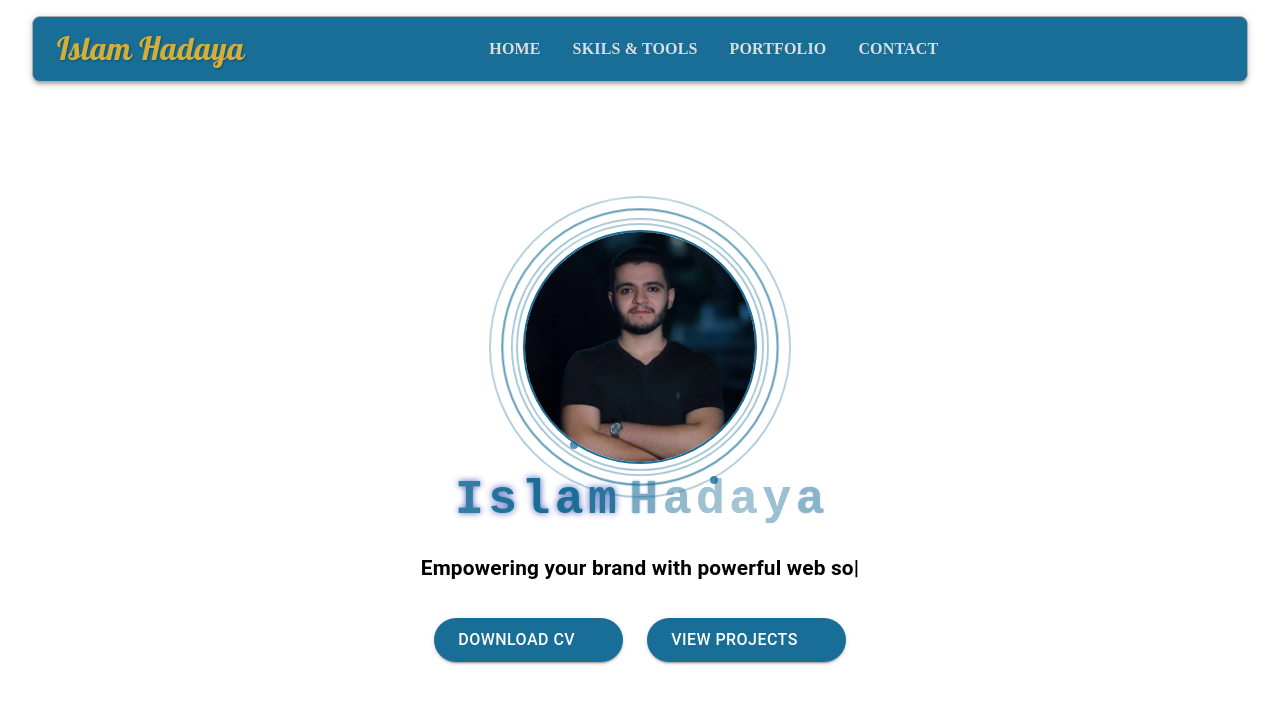
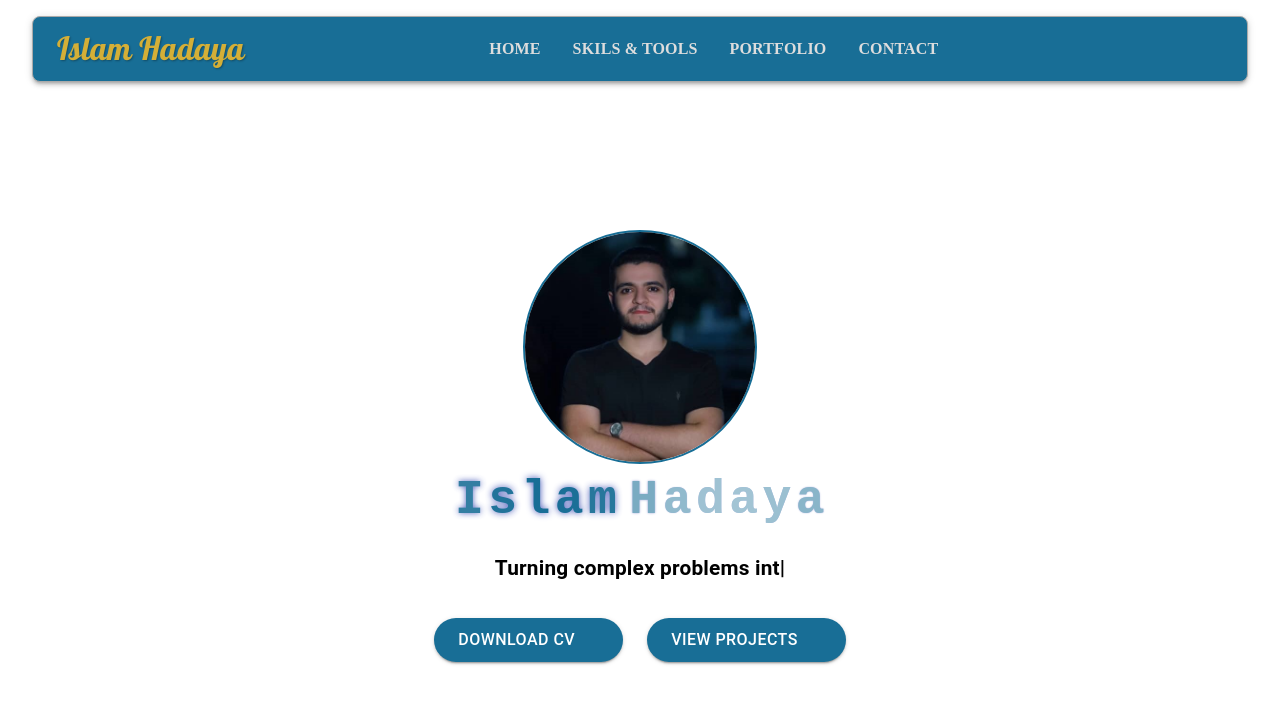
Before and after one commit to eslam-cmd/my-profile-personal-nextjs, a Next.js app: page /home in a window 1280 px wide. Shown: the top 704 px of the page. Built offline with nearby package versions, Linux system fonts and the light colour scheme; some icons are missing; a web font is replaced by a local one.

Commit message:
update UI

```diff
--- a/src/components/mainsection/mainsection.jsx
+++ b/src/components/mainsection/mainsection.jsx
@@ -23,7 +23,7 @@ export default function MainSection({ toggleTheme, darkMode }) {
     avatarShadow: darkMode
       ? "0 6px 58px rgba(212, 175, 55, 0.3)"
       : "rgba(14, 124, 175, 1)",
-    nameColor:darkMode ? "#D4AF37" : "#186e96",
+    nameColor: darkMode ? "#D4AF37" : "#186e96",
     glowColor: "#3f51b5",
   };
 
@@ -100,86 +100,7 @@ export default function MainSection({ toggleTheme, darkMode }) {
             height: "20vh",
           }}
         >
-          {/* موجات صوتية متحركة حول الصورة */}
           <Box sx={{ position: "relative", display: "inline-block" }}>
-            {/* الموجات الخارجية */}
-            <Box
-              sx={{
-                position: "absolute",
-                top: "-20px",
-                left: "-20px",
-                right: "-20px",
-                bottom: "-20px",
-                borderRadius: "50%",
-                border: `2px solid ${darkMode ? "#D4AF37" : "#186e96"}`,
-                opacity: 0.6,
-                animation: `${pulse} 3s infinite ease-in-out`,
-              }}
-            />
-             <Box
-              sx={{
-                position: "absolute",
-                top: "-10px",
-                left: "-10px",
-                right: "-10px",
-                bottom: "-10px",
-                borderRadius: "50%",
-                border: `1px solid ${darkMode ? "#D4AF37" : "#186e96"}`,
-                opacity: 0.6,
-                animation: `${pulse} 3s infinite ease-in-out`,
-              }}
-            />
-            <Box
-              sx={{
-                position: "absolute",
-                top: "-5px",
-                left: "-5px",
-                right: "-5px",
-                bottom: "-5px",
-                borderRadius: "50%",
-                border: `.5px solid ${darkMode ? "#D4AF37" : "#186e96"}`,
-                opacity: 0.6,
-                animation: `${pulse} 3s infinite ease-in-out`,
-              }}
-            />
-            <Box
-              sx={{
-                position: "absolute",
-                top: "-30px",
-                left: "-30px",
-                right: "-30px",
-                bottom: "-30px",
-                borderRadius: "50%",
-                border: `.3px solid ${darkMode ? "#D4AF37" : "#186e96"}`,
-                opacity: 0.4,
-                animation: `${pulse} 4s infinite ease-in-out`,
-                animationDelay: "0.5s",
-              }}
-            />
-
-            {/* قضبان موسيقى متحركة */}
-            {[...Array(8)].map((_, i) => (
-              <Box
-                key={i}
-                sx={{
-                  position: "absolute",
-                  width: "4px",
-                  background: darkMode ?
-                    `linear-gradient(to top, #D4AF37, #FFD700, #D4AF37)` :
-                   ` linear-gradient(to top, #186e96, #2a9df4, #186e96)`,
-                  borderRadius: "2px",
-                  bottom: "50%",
-                  left: "50%",
-                  transformOrigin: "bottom center",
-                  transform: `translateX(-50%) rotate(${i * 45}deg)`,
-                  height: "15px",
-                  animation: `${musicBars} 1.5s infinite ease-in-out`,
-                  animationDelay: `${i * 0.2}s`,
-                  zIndex: -1,
-                }}
-              />
-            ))}
-
             <Avatar
               alt="Islam Hadaya"
               src="/logo/my-photo.jpg"
@@ -190,31 +111,12 @@ export default function MainSection({ toggleTheme, darkMode }) {
                 border: "2px solid ",
                 borderColor: colors.avatarBorder,
                 "&:hover": {
-                  boxShadow: "0 4px 12px rgba(204, 166, 42, 0.37)",
+                  boxShadow: "0 4px 12px rgba(204, 166, 42, 0.63)",
                 },
                 position: "relative",
                 zIndex: 2,
               }}
             />
-
-            {/* نقاط موسيقية متحركة */}
-            {[...Array(6)].map((_, i) => (
-              <Box
-                key={i}
-                sx={{
-                  position: "absolute",
-                  width: "8px",
-                  height: "8px",
-                  borderRadius: "50%",
-                  background: darkMode ? "#D4AF37" : "#186e96",
-                  top: `${30 + (i * 15)}%`,
-                  left: `${i % 2 === 0 ? "20%" : "80%"}`,
-                  opacity: 0.7,
-                  animation: `${pulse} 2s infinite ease-in-out`,
-                  animationDelay: `${i * 0.3}s`,
-                }}
-              />
-            ))}
           </Box>
 
           <Box
@@ -253,11 +155,15 @@ export default function MainSection({ toggleTheme, darkMode }) {
           >
             <TypeAnimation
               sequence={[
-                "Empowering your brand with powerful web solutions.",
+                "Turning complex problems into elegant code.",
                 2000,
-                "Building better web experiences, one project at a time.",
+                "Crafting secure, scalable, and user-friendly applications.",
                 2000,
-                "Code that transforms ideas into reality.",
+                "From concept to deployment — I build with precision.",
+                2000,
+                "Engineering digital solutions that empower businesses.",
+                2000,
+                "Clean code. Clear logic. Creative solutions.",
                 2000,
               ]}
               wrapper="span"
```
